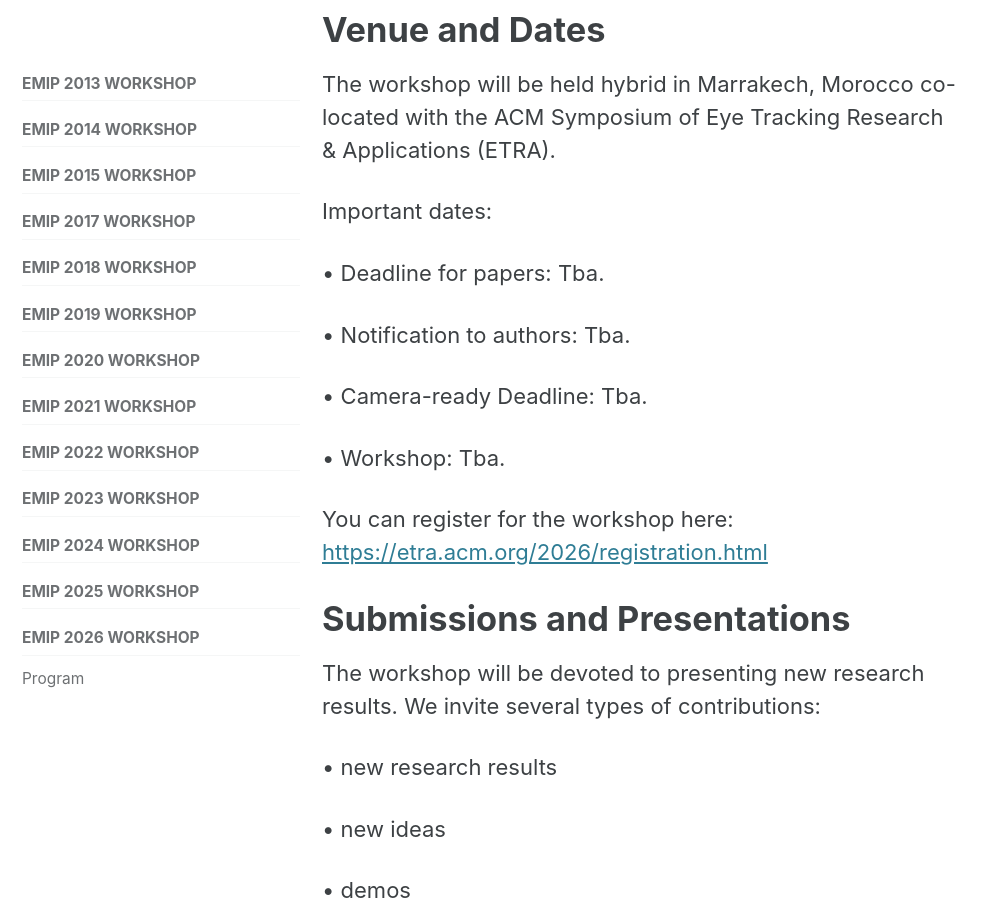
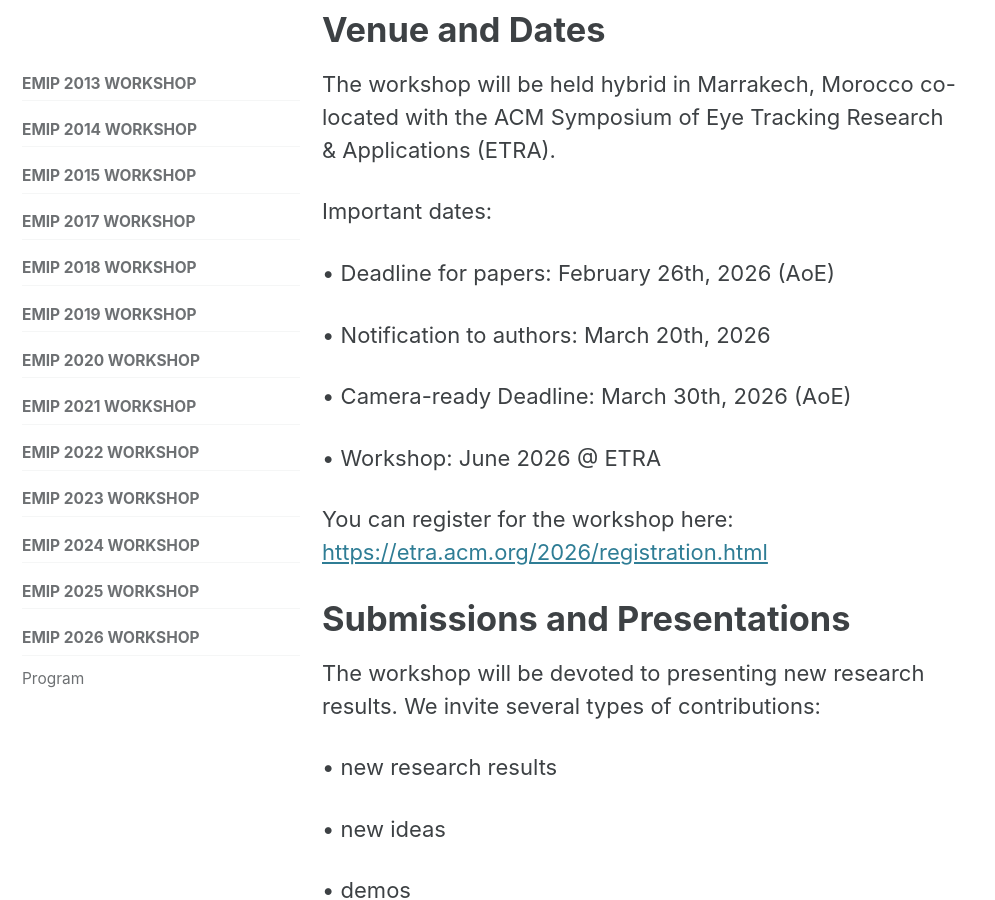
Before and after one commit to EMIPws/emipws.github.io, a Jekyll site: the page built from pages/workshop/emip-2026.md, in a window 1280 px wide and 900 px high, scrolled down 2707 px. Shown: the whole window, without its empty margins (0-995 px from the left). Built offline with Jekyll 4.4.1, drawn with Linux system fonts in a browser that asks for light colours; cached includes are drawn as plain includes.

Commit message:
Update important dates for EMIP 2026 workshop

```diff
--- a/pages/workshop/emip-2026.md
+++ b/pages/workshop/emip-2026.md
@@ -52,13 +52,13 @@ The workshop will be held hybrid in Marrakech, Morocco co-located with the ACM S
 
 Important dates:
 
-• Deadline for papers: Tba.
+• Deadline for papers: February 26th, 2026 (AoE)
 
-• Notification to authors: Tba.
+• Notification to authors: March 20th, 2026
 
-• Camera-ready Deadline: Tba.
+• Camera-ready Deadline: March 30th, 2026 (AoE)
 
-• Workshop: Tba.
+• Workshop: June 2026 @ ETRA
 
 You can register for the workshop here: [https://etra.acm.org/2026/registration.html](https://etra.acm.org/2026/registration.html)
 
```
